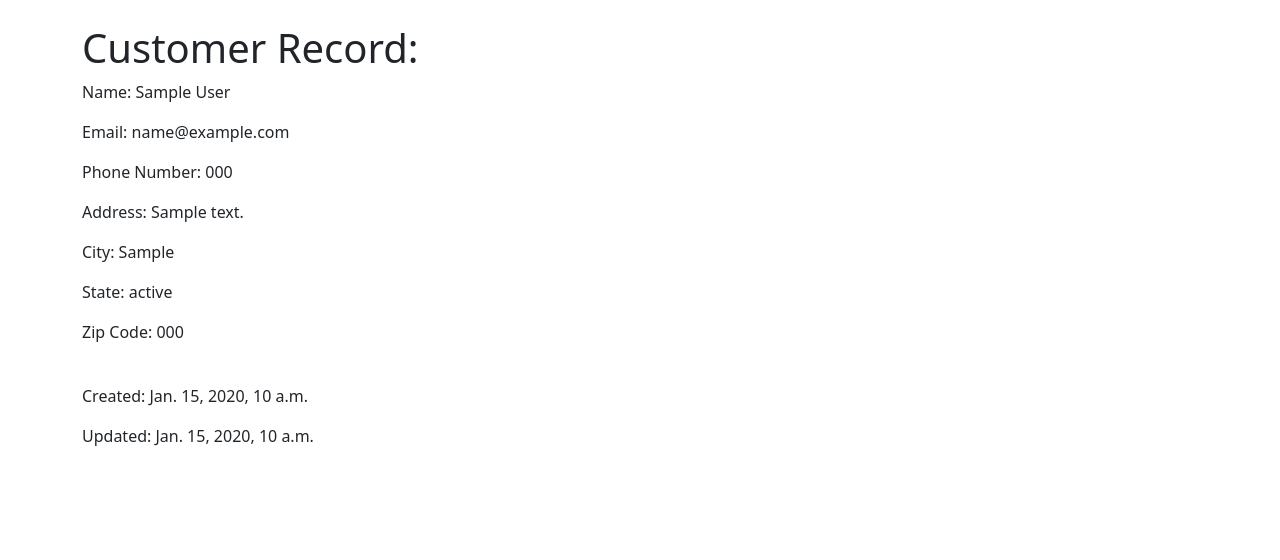
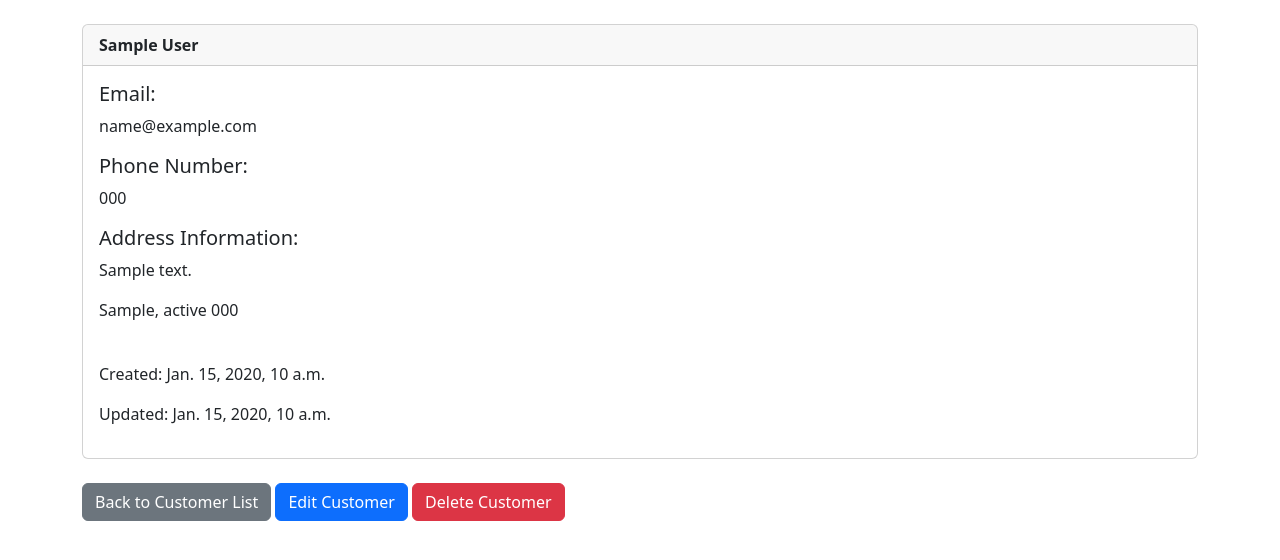
Before and after one commit to jammy-sdgku/CRM, a Django app: page /customer/1/ in a window 1280 px wide. Shown: the part 56-616 px from the top of the page. Run offline with Django 5.2, Linux system fonts and the light colour scheme; a user stored in the database is signed in; tables that the repository leaves empty hold one stand-in row (values such as "Sample post").

Commit message:
added delete records and edit

```diff
--- a/website/templates/customer.html
+++ b/website/templates/customer.html
@@ -2,17 +2,27 @@
 
 {% block content %}
 
-<h1>Customer Record:</h1>
-
-<p>Name: {{ customer.first_name }} {{ customer.last_name }}</p>
-<p>Email: {{ customer.email }}</p>
-<p>Phone Number: {{ customer.phone_number }}</p>
-<p>Address: {{ customer.address }}</p>
-<p>City: {{ customer.city }}</p>
-<p>State: {{ customer.state }}</p>
-<p>Zip Code: {{ customer.zip_code }}</p><br>
-<p>Created: {{ customer.created_at }}</p>
-<p>Updated: {{ customer.updated_at }}</p>
+<div class="card">
+  <div class="card-header"><strong>
+    {{ customer.first_name }} {{ customer.last_name }}</strong>
+  </div>
+  <div class="card-body">
+    <h5 class="card-title">Email: </h5>
+        <p class="card-text">{{ customer.email }}</p>
+    <h5 class="card-title">Phone Number:</h5>
+        <p class="card-text">{{ customer.phone_number }}</p>
+    <h5 class="card-title">Address Information:</h5>
+        <p class="card-text">{{ customer.address }}</p>
+        <p class="card-text">{{ customer.city }}, {{ customer.state }} {{ customer.zip_code }}</p>
+    <br>
+    <p>Created: {{ customer.created_at }}</p>
+    <p>Updated: {{ customer.updated_at }}</p>
+  </div>
+</div>
+<br>
+<a href="{% url 'home' %}" class="btn btn-secondary">Back to Customer List</a>
+<a href="{% url 'edit_customer' pk=customer.id %}" class="btn btn-primary">Edit Customer</a>
+<a href="{% url 'delete_customer' pk=customer.id %}" class="btn btn-danger">Delete Customer</a>
 
 
 {% endblock %}
--- a/website/urls.py
+++ b/website/urls.py
@@ -7,4 +7,7 @@ urlpatterns = [
     path('logout/', views.logout_user, name='logout'),
     path('register/', views.register_user, name='register'),
     path('customer/<int:pk>/', views.customer_record, name='customer'),
+    path('customer/<int:pk>/delete/', views.delete_customer, name='delete_customer'),
+    path('customer/<int:pk>/edit/', views.edit_customer, name='edit_customer'),
+    path('add_customer/', views.add_customer, name='add_customer'),
 ]
--- a/website/views.py
+++ b/website/views.py
@@ -1,6 +1,7 @@
 from django.shortcuts import render, redirect
 from django.contrib.auth import authenticate, login, logout
 from django.contrib import messages
+from django.contrib.auth.decorators import login_required
 from .forms import RegisterForm
 from .models import Customer
 
@@ -48,10 +49,61 @@ def register_user(request):
         form = RegisterForm()
         return render(request, 'register.html', {'form': form})
 
+@login_required
 def customer_record(request, pk):
-    if request.user.is_authenticated:
-        customer = Customer.objects.get(id=pk)
-        return render(request, 'customer.html', {'customer': customer})
+    customer = Customer.objects.get(id=pk)
+    return render(request, 'customer.html', {'customer': customer})
+
+@login_required
+def edit_customer(request, pk):
+    customer = Customer.objects.get(id=pk)
+    if request.method == 'POST':
+        customer.first_name = request.POST['first_name']
+        customer.last_name = request.POST['last_name']
+        customer.phone_number = request.POST['phone_number']
+        customer.email = request.POST['email']
+        customer.address = request.POST['address']
+        customer.city = request.POST['city']
+        customer.state = request.POST['state']
+        customer.zip_code = request.POST['zip_code']
+        customer.save()
+        messages.success(request, 'Customer record updated successfully.')
+        return redirect('customer', pk=customer.id)
     else:
-        messages.error(request, 'You must be logged in to view this page.')
+        return render(request, 'edit_customer.html', {'customer': customer})
+
+@login_required
+def add_customer(request):
+    if request.method == 'POST':
+        first_name = request.POST['first_name']
+        last_name = request.POST['last_name']
+        phone_number = request.POST['phone_number']
+        email = request.POST['email']
+        address = request.POST['address']
+        city = request.POST['city']
+        state = request.POST['state']
+        zip_code = request.POST['zip_code']
+        Customer.objects.create(
+            first_name=first_name,
+            last_name=last_name,
+            phone_number=phone_number,
+            email=email,
+            address=address,
+            city=city,
+            state=state,
+            zip_code=zip_code
+        )
+        messages.success(request, 'New customer added successfully.')
         return redirect('home')
+    else:
+        return render(request, 'add_customer.html')
+
+@login_required
+def delete_customer(request, pk):
+    customer = Customer.objects.get(id=pk)
+    if request.method == 'POST':
+        customer.delete()
+        messages.success(request, 'Customer record deleted successfully.')
+        return redirect('home')
+    else:
+        return render(request, 'delete_customer.html', {'customer': customer})
```
Also changed, not shown: website/templates/delete_customer.html (added, +13 -0 lines), website/templates/edit_customer.html (added, +43 -0 lines), website/templates/add_customer.html (added).
